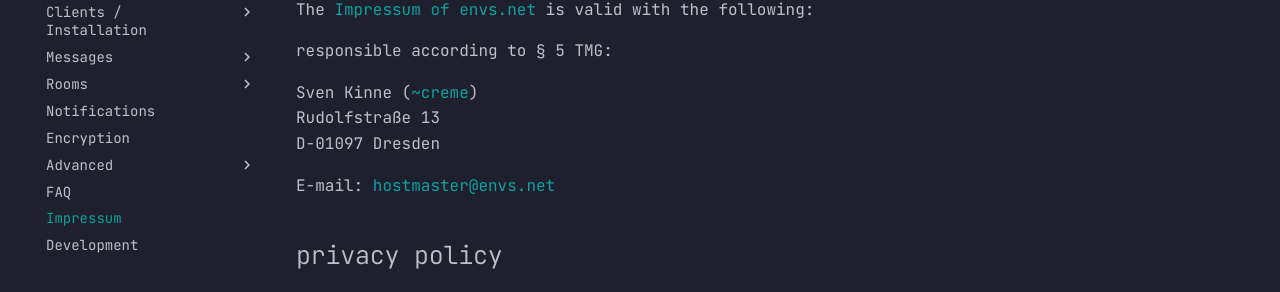
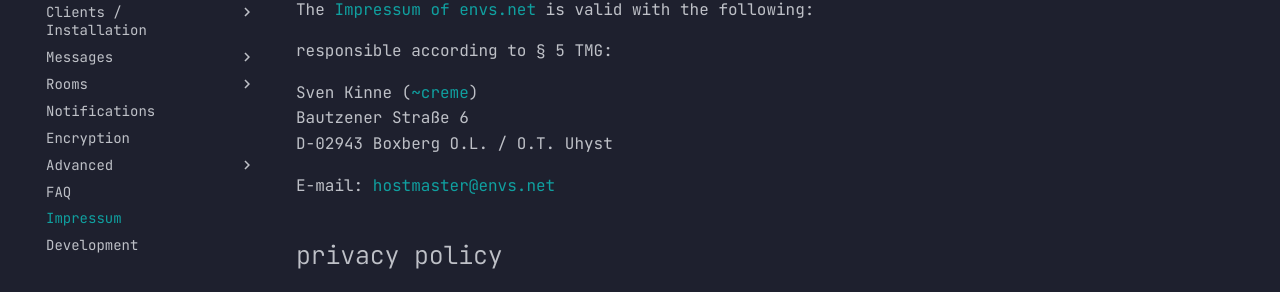
Before and after one commit to envs-net/matrix-doc, an MkDocs documentation site: the page built from docs/impressum.md, in a window 1280 px wide. Shown: the part 234-526 px from the top of the page. Built offline with MkDocs 1.6.1 and Material for MkDocs 9.7.7, drawn with Linux system fonts in a browser that asks for light colours.

Commit message:
update impressum

```diff
--- a/docs/impressum.md
+++ b/docs/impressum.md
@@ -10,8 +10,8 @@ The [Impressum of envs.net](https://envs.net/impressum) is valid with the follow
 responsible according to § 5 TMG:
 
 Sven Kinne ([~creme](https://envs.net/~creme/))<br />
-Rudolfstraße 13<br />
-D-01097 Dresden
+Bautzener Straße 6<br />
+D-02943 Boxberg O.L. / O.T. Uhyst
 
 E-mail: [hostmaster@envs.net](mailto:hostmaster@envs.net)
 
```
